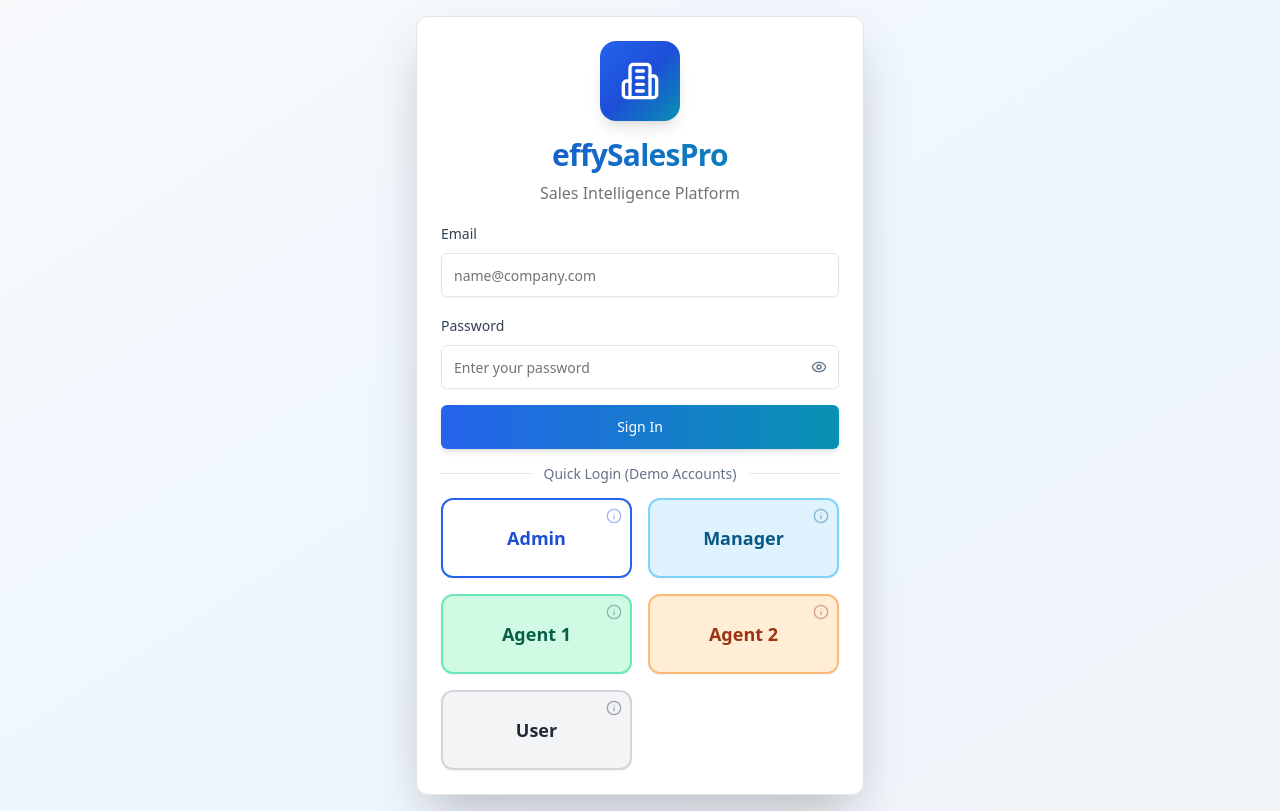
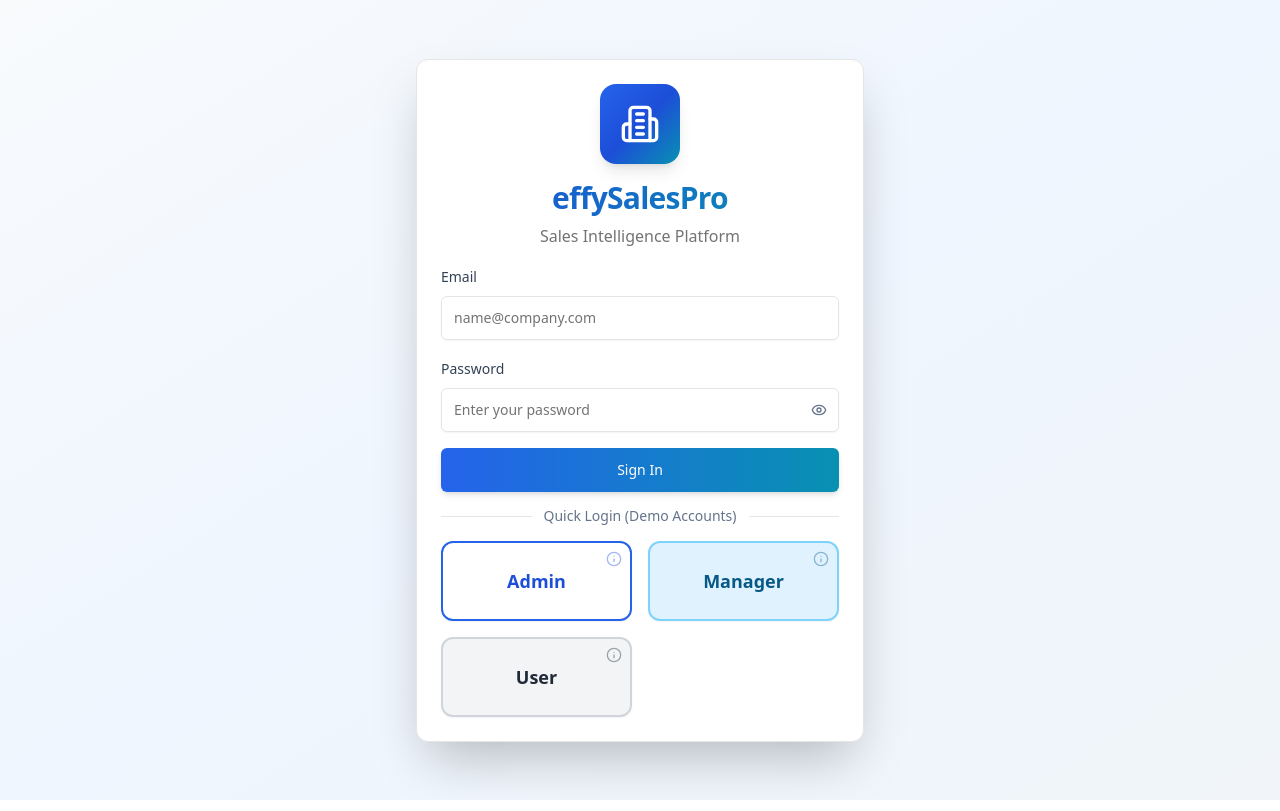
Before and after one commit to maheshnair73/airoleplay, a React (Vite) app: page /integrations/flows/1/edit in a window 1280 px wide. Built offline with nearby package versions, Linux system fonts and the light colour scheme.

Commit message:
Remove quick login agents from CorporateAuth

```diff
--- a/src/components/auth/CorporateAuth.jsx
+++ b/src/components/auth/CorporateAuth.jsx
@@ -31,26 +31,6 @@ const DEMO_USERS = [
         textColor: 'text-sky-800',
         icon: Users,
         description: 'Team Manager'
-    },
-    {
-        email: 'agent1@effysalespro.com',
-        password: 'demo123',
-        role: 'sales_agent',
-        label: 'Agent 1',
-        bgColor: 'bg-emerald-100 border-2 border-emerald-300',
-        textColor: 'text-emerald-800',
-        icon: UserCircle,
-        description: 'Sales Agent'
-    },
-    {
-        email: 'agent2@effysalespro.com',
-        password: 'demo123',
-        role: 'sales_agent',
-        label: 'Agent 2',
-        bgColor: 'bg-orange-100 border-2 border-orange-300',
-        textColor: 'text-orange-800',
-        icon: UserCircle,
-        description: 'Sales Agent'
     },
     {
         email: 'user@effysalespro.com',
```
